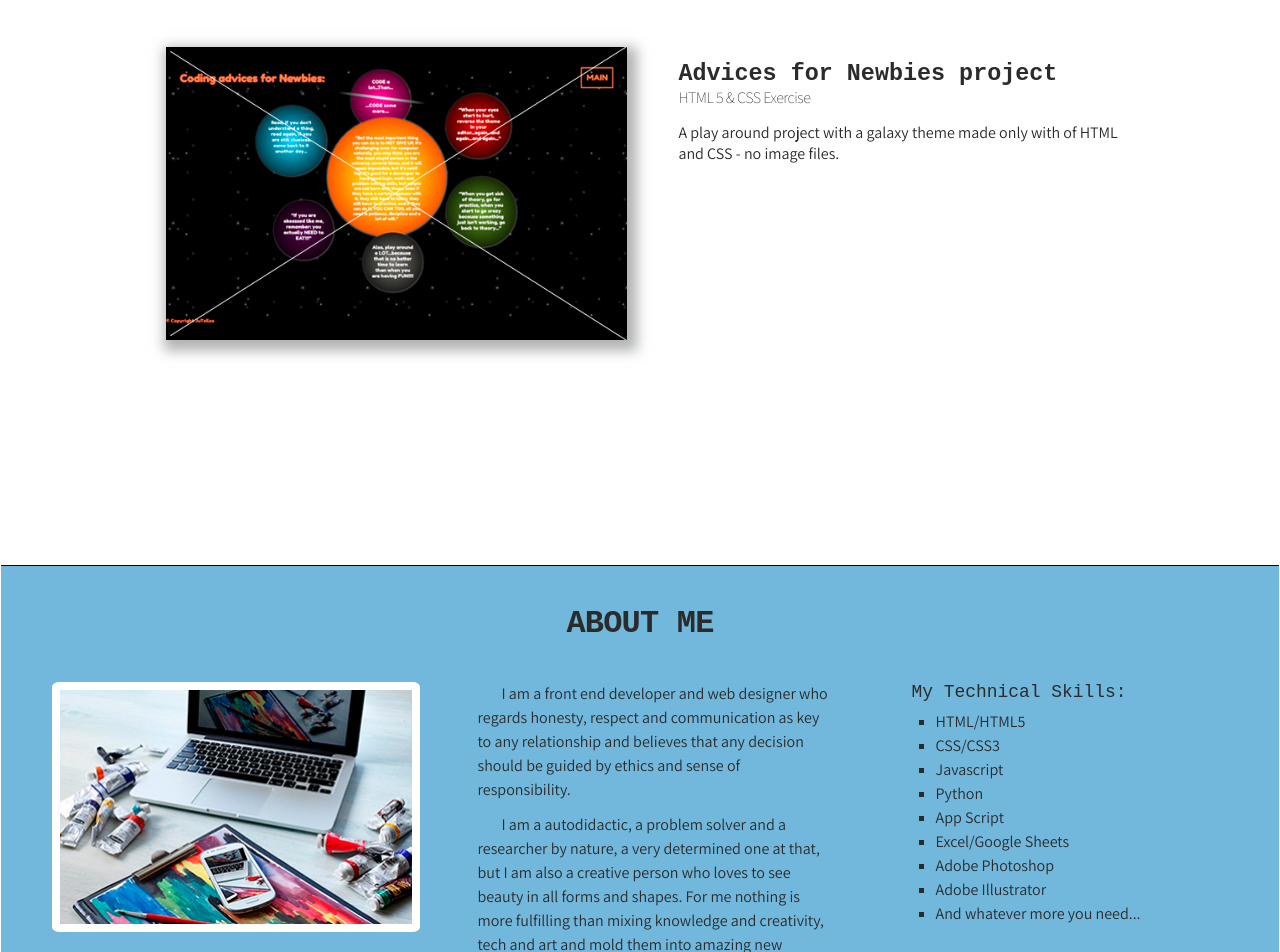
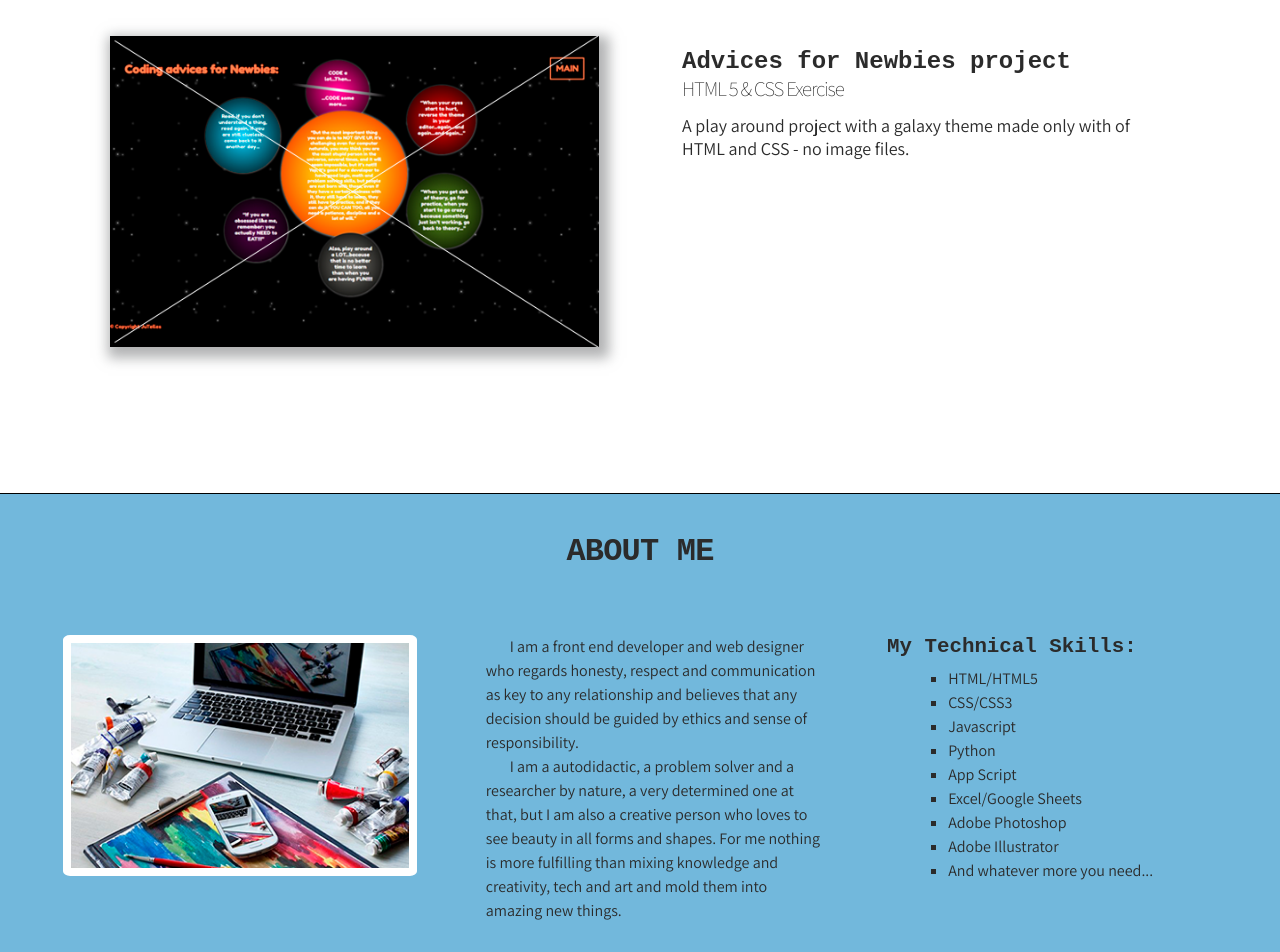
Before and after one commit to juTelles/juliana-telles-portifolio-old, a plain HTML site: page index.html in a window 1280 px wide. Shown: the part 1600-2552 px from the top of the page. Drawn offline with nearby package versions, Linux system fonts and the light colour scheme; a web font is replaced by a local one.

Commit message:
Review-two

```diff
--- a/css/main.css
+++ b/css/main.css
@@ -1,40 +1,48 @@
 /***** BASE STYLES *****/
 
-
 body {
-    font-family: 'Assistant', sans-serif;
+    font-family: 'Assistant', Arial, sans-serif;
     color: #2b2b2b;
-    font-size: 20px;
-    font-weight: 400;
+    font-size: 18px;
 }
-
+h2 {
+    font-family:  mono45-headline, monospace;
+    font-size: 2rem;
+    color: #3399cc;
+    letter-spacing: -0.05rem;
+    text-align: center;
+}
+h3 {
+    font-family: mono45-headline, monospace;
+    font-size: 1.5rem;
+    text-align: center;
+}
+h5 {
+    font-size: 1.3rem;
+    text-align: left;
+    font-weight: 200;
+    letter-spacing: -0.07rem;
+}
 /*****GRID*****/
 .full-width {
     width: 100%;
     height: 100%;
-    clear: left;
-    margin: 0 auto;
-}
-.half-width {
-    width: 40%;
-    height: 100%;
-    float: left;
 }
 .one-third-width {
     width: 30%;
     float: left;
 }
 .third-height {
-    height: 20rem;
-    width: 100%;
-    margin: 10% 0;
+    float: left;
 }
+
 /*****HEADER*****/
 
 header {
     height: 45rem;
     overflow: hidden;
 }
+
 /***navigation-bar***/
 header .navigation-bar {
     width: 100%;
@@ -53,19 +61,17 @@ header h1 {
     font-size: 2rem;
     text-shadow: 0.10rem 0 #c0c0c0ad;
 }
-header h2 {
-    font-family: 'Assistant', sans-serif;
-    margin-top: -0.5%;
+header h5 {
+    color: #3399cc;
+    margin: -0.80% 0 0.3% 0;
     padding-left: 3%;
-    color: #3399cc;
-    font-size: 1.15rem;
+    opacity: 80%;
     font-weight: 400;
-    letter-spacing: -0.05rem;
 }
 nav {
     position: absolute;
     left: 65%;
-    bottom: 10%;
+    bottom: 0%;
 }
 nav ul li {
     display: inline-block;
@@ -75,11 +81,11 @@ nav ul li a {
     text-decoration: none;
     font-size: 1.25rem;
     color: #68696b;
-    font-family: 'Assistant', sans-serif;
-    letter-spacing: -0.10rem;
-    font-weight: 700;
+    letter-spacing: -0.1rem;
+    font-weight: 400;
 }
 /***end-of-navigation-bar***/
+
 #background-image {
     position: absolute;
     top: 5%;
@@ -87,9 +93,8 @@ nav ul li a {
     left: 15%;
 }
 header p {
-    font-family: 'Arizonia', cursive;
+    font-family: 'Arizonia', Arial;
     margin: 0 auto;
-    color: #2b2b2b;
     font-size: 2.5rem;
     font-weight: 900;
     position: relative;
@@ -101,152 +106,135 @@ header p {
 /*****PORTIFOLIO*****/
 
 #portifolio h2 {
-    font-family:  mono45-headline, monospace;
-    font-size: 2rem;
-    color: #3399cc;
-    letter-spacing: -0.05rem;
-    padding-top: 2%;
-    text-align: center;
+    padding: 2% 0 5% 0;
 }
-#portifolio .half-width a img {
-    width: 90%;
+#portifolio .third-height{
+    margin: 0 2% 4% 4%;
+}
+#portifolio .image {
+    width: 49%;
+    float: left;
+    min-width: 30rem;
+}
+#portifolio .description {
+    width: 49%;
+    padding: 1% 0 0 0;
+    float: left;
+    min-width: 30rem;
+    margin-bottom: 2%;
+}
+#portifolio .image img {
+    width: 80%;
     box-shadow: 0.25rem 0.35rem 0.75rem 0.35rem #7f808299;
+    margin: 0 10% 2% 5%;
 }
-#portifolio .third-height.description {
-    width: 90%;
-    padding-top: 1%;
+#portifolio .image.left img {
+    margin: 0 5% 2% 10%;
 }
 #portifolio h3 {
-     font-family: mono45-headline, monospace;
-     padding-top: 2%;
-     margin: 0 auto;
+    text-align: left;
 }
 #portifolio h5 {
-     font-family: 'Assistant', sans-serif;
-     font-weight: 200;
-     font-size: 1rem;
-     padding-bottom: 3%;
-     margin: 0 auto;
-     letter-spacing: -0.5px;
+    padding-bottom: 2%;
 }
-#portifolio p {
-     font-family: 'Assistant', sans-serif;
-     font-size: 1rem;
-     margin: 0 auto;
+#portifolio .description p, #portifolio .description h3, #portifolio .description  h5 {
+    margin: 0 10% 0 5%;
 }
-#portifolio .half-width.left {
-    margin: 0 auto;
+#portifolio .description.left p, #portifolio .description.left h3, #portifolio .description.left h5 {
     text-align: right;
-    padding: 1% 2% 5% 9%;
+    width: 80%;
+    margin: 0 5% 0 10%;
 }
-#portifolio .half-width.right {
-    text-align: left;
-    margin: 0 auto;
-    padding: 1% 5% 5% 2%;
+#portifolio .advice-page img {
+    width: 83%;
+}
+#portifolio .advice-page p, #portifolio .advice-page h3, #portifolio .advice-page h5 {
+    margin-left: 7%;
 }
 
 /*****ABOUT*****/
 #about {
-   height: 35rem;
+    height: 100%;
+    width: 100%;
     clear: both;
-   border: 1px solid white;
+    border-top: solid white 0.001rem;
 }
 #about .full-width {
     background: #3399ccb0;
-    width: 100%;
     height: 85%;
     margin: 6% auto;
     border-top: 0.05rem solid black;
     border-bottom: 0.05rem solid black;
     overflow: auto;
+    width: 100%;
+}
+#about h2 {
+    padding: 1% 0 0 0;
+    color: #2b2b2b;
 }
 #about .one-third-width {
-    width: 29%;
+    width: 33%;
     height: 70%;
-    margin: 0 auto;
-    padding-left: 4%;
-}
-#about h2 {
-    text-align: center;
-    font-family: mono45-headline, monospace;
-    font-size: 2rem;
-    letter-spacing: -0.05rem;
-    padding: 1% 0;
+    min-width: 25rem;
+    margin: 3% 0;
 }
 #about img {
-    width: 95%;
+    width: 80%;
     border: 0.5rem solid white;
     border-radius: 2%;
+    margin: 0 15% 10% 15%;
 }
-#about h5 {
-    font-family: mono45-headline, monospace;
+#about h3 {
+    margin: 0% 10% 1% 10%;
+    padding-bottom: 1%;
+    font-size: 1.3rem;
     text-align: left;
-    margin: 0 1rem 0.3rem 1rem;
-    padding-bottom: 1%;
-    font-size: 1.12rem;
-    font-weight: 100;
 }
 #about p {
-     font-family: 'Assistant', sans-serif;
     font-size: 1rem;
-     margin: 0 1% 3% 1%;
-     text-align: left;
-     width: 95%;
+    width: 80%;
     text-indent: 1.5rem;
     line-height: 1.5rem;
+    margin: 0% 15%;
 }
 #about ul {
-     margin: 0 auto;
+    margin: 0 15% 10%;
     list-style-type: square;
     line-height: 1.5rem;
 }
 #about ul li {
-     font-family: 'Assistant', sans-serif;
     font-size: 1rem;
     text-align: left;
 }
 
 /*****CONTACT*****/
 #contact {
-     height: 37rem;
+    height: 100%;
+    width: 100%;
     clear: both;
-     border: 1px solid white;
 }
-#contact .full-width {
-     text-align: center;
-     margin: 0 auto;
+#contact h2 {
+    padding-top: 0;
 }
 #contact .one-third-width {
     width: 30%;
     height: 70%;
-    margin: 0 auto;
+    margin: 6% 0 0 0;
     text-align: center;
     padding-left: 2.5%;
 }
-#contact h2 {
-    font-family:  mono45-headline, monospace;
-    font-size: 2rem;
-    color: #3399cc;
-    letter-spacing: -0.1rem;
-    padding-top: 5%;
-}
-#contact h5 {
-    font-family: mono45-headline, monospace;
-    padding-top: 2%;
+#contact h3 {
     padding-bottom: 10%;
     margin: 0 auto;
-    text-align: center;
-    font-size: 1.5rem;
 }
 #contact #follow-me {
     padding-top: 40%;
     padding-bottom: 15%;
 }
 #contact p {
-     font-family: 'Assistant', sans-serif;
     font-size: 1rem;
     margin: 0 auto;
-     width: 75%
+    width: 75%;
 }
 #contact ul{
     margin: 0 auto;
@@ -266,8 +254,8 @@ header p {
 #contact .mail img {
     width: 15%;
     display: block;
-    margin: 0 auto;
-    padding: 20% 0% 1% 0%;
+    margin: 5% auto;
+    padding: 5% 0% 0% 0%;
 }
 #contact .hidden {
     overflow: hidden;
@@ -277,18 +265,19 @@ header p {
     height: auto;
     position: relative;
     right: -10rem;
-    bottom: -7rem;
+    bottom: -4rem;
 }
-#contact .copyright{
+#contact .copyright {
     background:  #3399ccb0;
     height: 10%;
     border-top: 0.05rem solid black;
 }
-#contact h4{
+#contact h4 {
     font-family: 'limelight', sans-serif;
-    padding: 1.5% 0 0 0;
+    padding: 1.5% 0 1% 0;
     margin: 0 auto;
     color:  #2b2b2b;
     letter-spacing: -0.05rem;
     font-size: 1rem;
+    text-align: center;
 }
--- a/index.html
+++ b/index.html
@@ -16,7 +16,7 @@
             <div class="full-width">
                 <div class="navigation-bar">
                     <h1>Juliana Telles Biasoto</h1>
-                    <h2>Web Developer | Web Design</h2>
+                    <h5>Web Developer | Web Designer</h5>
                     <!--Navigation section-->
                     <nav>
                         <ul>
@@ -38,33 +38,43 @@
         <section id="portifolio">
             <div class="full-width">
                 <h2>PORTIFOLIO</h2>
-                <div class="half-width left">
-                    <div class="third-height">
-                        <a href="" target="_blank"><img src="img/rogue-pickings-thumbnail.png" alt="Rogue pickings project's thumbnail" /></a>
+                <!--rogue project-->
+                <div class="third-height">
+                    <div class="image left">
+                        <a href="https://jutelles.github.io/rogue-project/" target="_blank"><img src="img/rogue-pickings-thumbnail.png" alt="Rogue pickings project's thumbnail" /></a>
                     </div>
-                    <div class="third-height description">
+                    <div class="description right">
+                        <h3>Rogue Pickings Website</h3>
+                        <h5>HTML & CSS from Photoshop Design Comp</h5>
+                        <p>Front page for a mock food service. Made from converting a Photoshop Design Comp to HTML and CSS. </p>
+                    </div>
+                </div>
+                <!--jubilee project-->
+                <div class="third-height">
+                    <div class="description left">
                         <h3>Jubilee Austen Project</h3>
                         <h5>HTML5 & CSS Website</h5>
                         <p>A mock portfolio website with a light colors theme and a clean interface. Made from converting a Photoshop Design Comp to HTML and CSS.</p>
                     </div>
-                    <div class="third-height">
-                        <a href="https://jutelles.github.io/jubilee-austen-repo/" target="_blank"><img src="img/jutelles-advice-page--thumbnail.png" alt="Advice project's thumbnail" /></a>
+                    <div class="image right">
+                        <a href="https://jutelles.github.io/jubilee-austen-repo/" target="_blank"><img src="img/jubilee-thumbnail.png"
+                                alt="Jubilee project's thumbnail" /></a>
                     </div>
                 </div>
-                <div class="half-width right">
-                    <div class="third-height description">
-                        <h3>Rogue Pickings Website</h3>
-                        <h5>HTML & CSS from Photoshop Design Comp</h5>
-                        <p>Front page for a mock food service. Made from converting a Photoshop Design Comp to HTML and CSS. </p>
+                <!--advice project-->
+                <div class="third-height advice-page">
+                    <div class="image left">
+                        <a href="https://jutelles.github.io/jutelles-advice-page/" target="_blank"><img id="advice-page-smaller" src="img/jutelles-advice-page--thumbnail.png" alt="Advice project's thumbnail" /></a>
                     </div>
-                    <div class="third-height">
-                        <a href="https://jutelles.github.io/jubilee-austen-repo/" target="_blank"><img src="img/jubilee-thumbnail.png" alt="Jubilee project's thumbnail"/></a>
-                    </div>
-                    <div class="third-height description">
+                    <div class="description right">
                         <h3>Advices for Newbies project</h3>
                         <h5>HTML 5 & CSS Exercise</h5>
                         <p>A play around project with a galaxy theme made only with of HTML and CSS - no image files.</p>
                     </div>
+                </div>
+
+
+
                 </div>
             </div>
         </section>
@@ -83,7 +93,7 @@
                 knowledge and creativity, tech and art and mold them into amazing new things.</p>
                 </div>
                 <div class="one-third-width">
-                    <h5>My Technical Skills:</h5>
+                    <h3>My Technical Skills:</h3>
                     <ul>
                         <li>HTML/HTML5</li>
                         <li>CSS/CSS3</li>
@@ -103,14 +113,14 @@
             <div class="full-width hidden">
                 <h2>CONTACT</h2>
                 <div class="one-third-width">
-                    <h5>Liked my Work? Have a question?</h5>
+                    <h3>Liked my Work? Have a question?</h3>
                     <p>Send me an email or reach out to me on social media, no strings attached, I am always ready to listen, answer any questions
                     or even have a nice discussion!</p>
                     <a class="mail" href="mailto:julianatelles.contato@gmail.com" target="_blank"><img src="img/images-icons/envelope-icon.png" alt="Email envelope icon" /></a>
                     <a class="mail" href="mailto:julianatelles.contato@gmail.com" target="_blank">julianatelles.contato@gmail.com</a>
                 </div>
                 <div class="one-third-width">
-                    <h5 id="follow-me">Follow me</h5>
+                    <h3 id="follow-me">Follow me</h3>
                     <ul>
                         <li><a href="https://twitter.com/JuTelles_Dev" target="_blank"><img src="img/images-icons/twitter.jpg" alt="Twitter icon" /></a></li>
                         <li><a href="https://github.com/juTelles" target="_blank"><img src="img/images-icons/GitHub.png" alt="GitHub icon" /></a></li>
```
Lines whose indentation alone changed are shown as unchanged.
